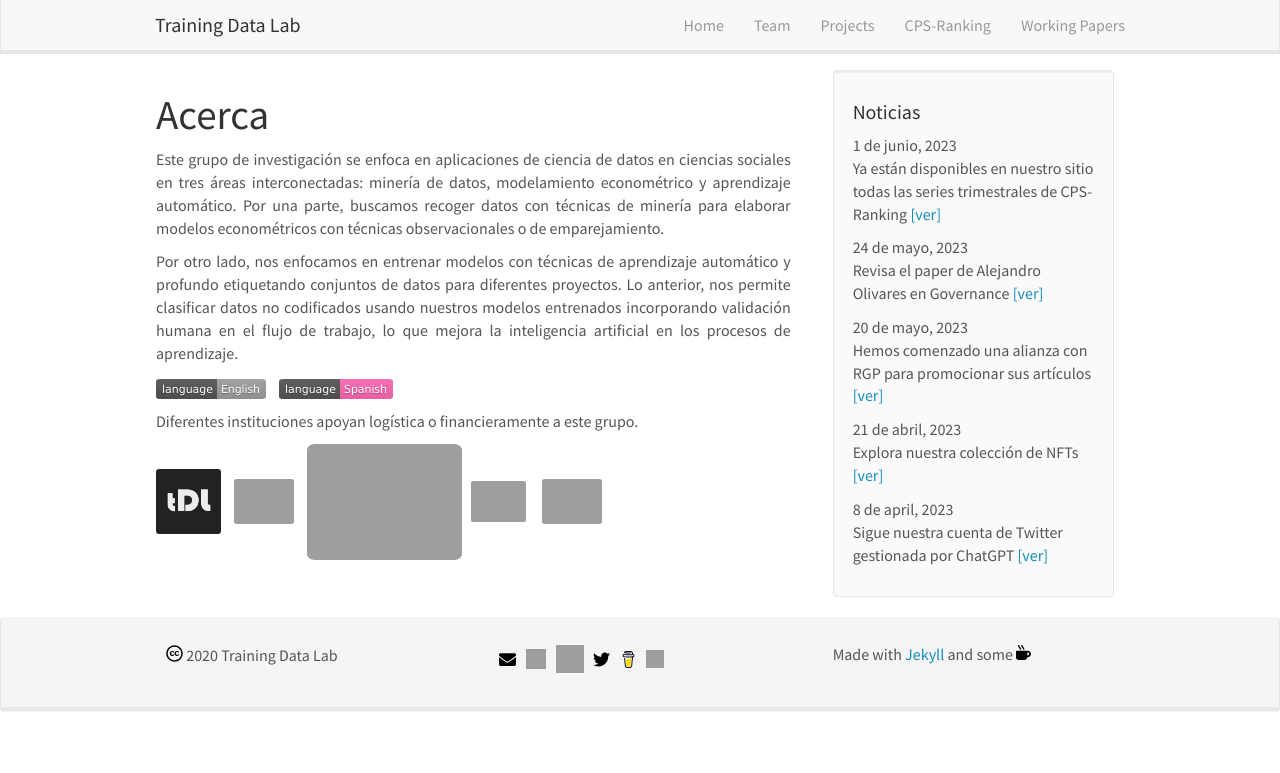
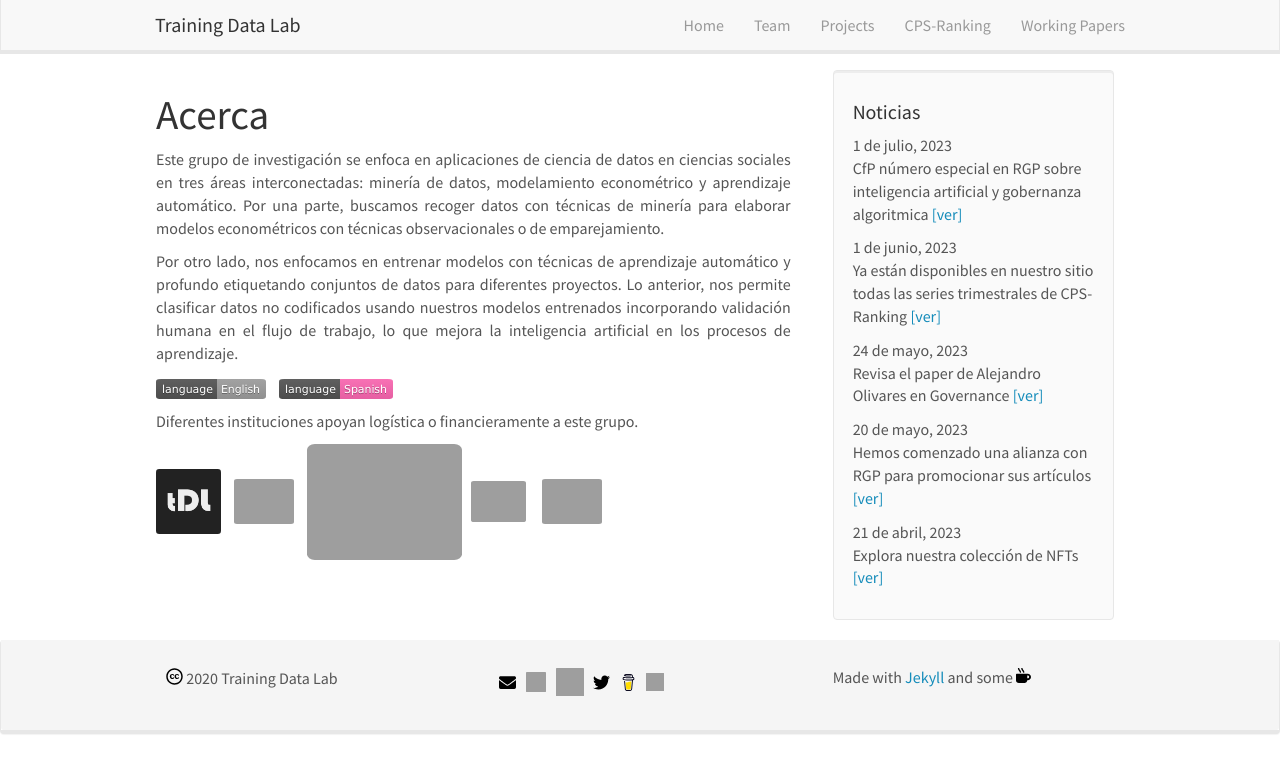
Before and after one commit to training-datalab/old-training-datalab.com, a Jekyll site: the page built from _pages/about_spanish.md, in a window 1280 px wide. Shown: the top 773 px of the page. Built offline with Jekyll 4.4.1, drawn with Linux system fonts in a browser that asks for light colours; nearby versions of some CDN libraries.

Commit message:
Update news_spanish.yml

```diff
--- a/_data/news_spanish.yml
+++ b/_data/news_spanish.yml
@@ -1,3 +1,7 @@
+- date: 1 de julio, 2023
+  headline: "CfP número especial en RGP sobre inteligencia artificial y gobernanza algoritmica"
+  newslink: <a href="https://doi.org/10.17605/OSF.IO/FNRGQ">[ver]</a>
+
 - date: 1 de junio, 2023
   headline: "Ya están disponibles en nuestro sitio todas las series trimestrales de CPS-Ranking"
   newslink: <a href="https://training-datalab.com/projects/cps-ranking">[ver]</a>
@@ -13,7 +17,3 @@
 - date: 21 de abril, 2023
   headline: "Explora nuestra colección de NFTs"
   newslink: <a href="https://opensea.io/collection/tdatalab" target="_blank">[ver]</a>
-
-- date: 8 de april, 2023
-  headline: "Sigue nuestra cuenta de Twitter gestionada por ChatGPT"
-  newslink: <a href="https://twitter.com/tDataLab" target="_blank">[ver]</a>
```
